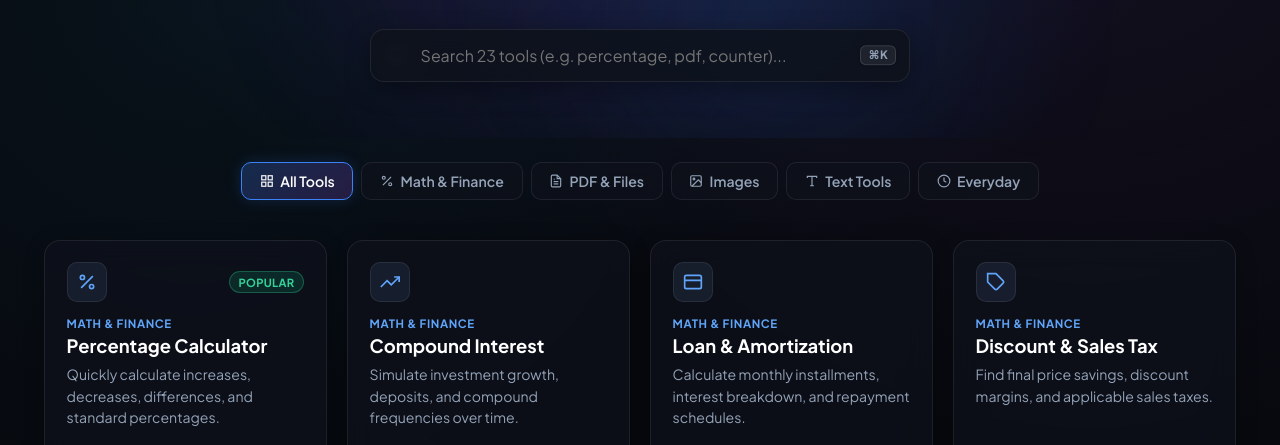
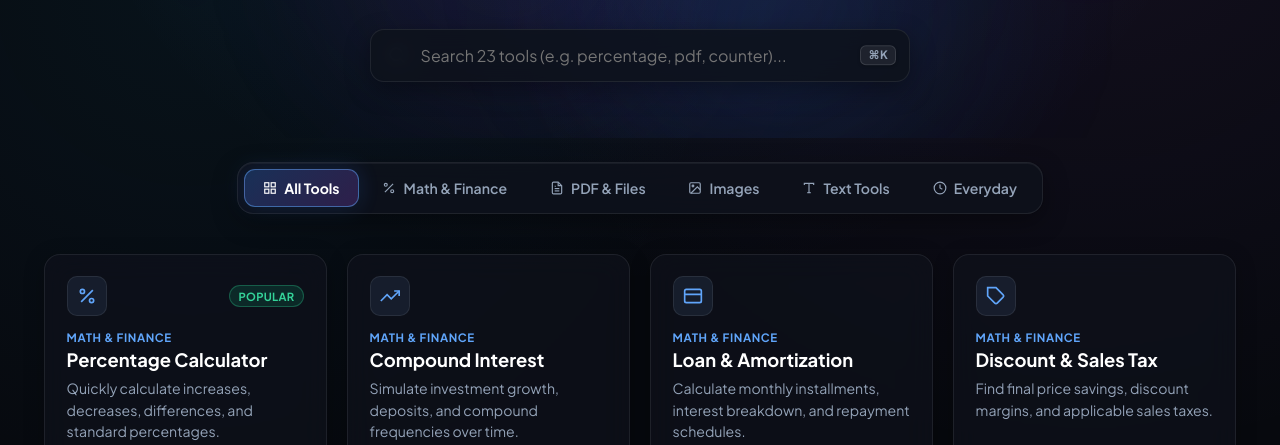
Before and after one commit to hajjami4270/vantorkit, a plain HTML site: page index.html in a window 1280 px wide. Shown: the part 330-775 px from the top of the page. Drawn offline with Linux system fonts and the light colour scheme.

Commit message:
Implement animated sliding pill indicator for category tabs

```diff
--- a/index.html
+++ b/index.html
@@ -557,44 +557,91 @@
       padding: 1.5rem 1.5rem 4rem;
     }
 
-    /* Category Filter Bar */
-    .categories-bar {
+    /* Category Filter Bar (Sliding Pill Indicator Design) */
+    .categories-wrapper {
       display: flex;
-      flex-wrap: wrap;
-      gap: 0.5rem;
       justify-content: center;
       margin-bottom: 2.5rem;
+      width: 100%;
+    }
+
+    .categories-bar {
+      position: relative;
+      display: inline-flex;
+      flex-wrap: wrap;
+      align-items: center;
+      justify-content: center;
+      gap: 4px;
+      padding: 6px;
+      background: rgba(14, 18, 28, 0.8);
+      border: 1px solid var(--card-border);
+      border-radius: 16px;
+      backdrop-filter: blur(16px);
+      -webkit-backdrop-filter: blur(16px);
+      box-shadow: 0 8px 24px rgba(0, 0, 0, 0.35), inset 0 1px 0 rgba(255, 255, 255, 0.05);
+      max-width: 100%;
+    }
+
+    /* Floating Sliding Pill Indicator */
+    .category-pill-indicator {
+      position: absolute;
+      top: 0;
+      left: 0;
+      border-radius: 11px;
+      background: linear-gradient(135deg, rgba(59, 130, 246, 0.28) 0%, rgba(168, 85, 247, 0.22) 100%);
+      border: 1px solid rgba(96, 165, 250, 0.5);
+      box-shadow: 0 0 20px var(--accent-glow), 0 2px 10px rgba(0, 0, 0, 0.3);
+      pointer-events: none;
+      z-index: 1;
+      opacity: 0;
+      transform: translate3d(0, 0, 0);
+      transition: transform 0.32s cubic-bezier(0.16, 1, 0.3, 1),
+                  width 0.32s cubic-bezier(0.16, 1, 0.3, 1),
+                  height 0.32s cubic-bezier(0.16, 1, 0.3, 1),
+                  opacity 0.2s ease;
+      will-change: transform, width, height;
     }
 
     .category-btn {
-      padding: 0.55rem 1.1rem;
-      background: rgba(15, 18, 28, 0.7);
-      backdrop-filter: blur(8px);
-      -webkit-backdrop-filter: blur(8px);
-      border: 1px solid var(--card-border);
+      position: relative;
+      z-index: 2;
+      padding: 0.55rem 1.15rem;
+      background: transparent;
+      border: 1px solid transparent;
       color: var(--text-muted);
-      border-radius: 10px;
+      border-radius: 11px;
       cursor: pointer;
       font-size: 0.88rem;
       font-weight: 600;
-      transition: all 0.2s cubic-bezier(0.16, 1, 0.3, 1);
       display: inline-flex;
       align-items: center;
-      gap: 0.4rem;
+      gap: 0.45rem;
+      white-space: nowrap;
+      transition: color 0.2s ease, opacity 0.2s ease;
+      user-select: none;
     }
 
     .category-btn:hover {
       color: #fff;
-      border-color: rgba(96, 165, 250, 0.4);
-      background: var(--card-hover);
-      transform: translateY(-2px);
     }
 
     .category-btn.active {
       color: #fff;
-      border-color: var(--accent);
-      background: linear-gradient(135deg, rgba(59, 130, 246, 0.25) 0%, rgba(168, 85, 247, 0.2) 100%);
-      box-shadow: 0 0 15px var(--accent-glow);
+      font-weight: 700;
+    }
+
+    .category-btn svg {
+      transition: transform 0.2s ease;
+    }
+
+    .category-btn:hover svg {
+      transform: scale(1.1);
+    }
+
+    @media (prefers-reduced-motion: reduce) {
+      .category-pill-indicator {
+        transition: none !important;
+      }
     }
 
     /* Tools Grid */
@@ -956,8 +1003,11 @@
   </header>
 
   <main>
-    <!-- Categories Filter Pills -->
-    <div class="categories-bar" id="categoriesBar">
+    <!-- Categories Filter Pills (Sliding Indicator) -->
+    <div class="categories-wrapper">
+      <div class="categories-bar" id="categoriesBar" role="tablist">
+        <!-- Floating Sliding Pill Indicator -->
+        <div class="category-pill-indicator" id="categoryPillIndicator" aria-hidden="true"></div>
       <button type="button" class="category-btn active" data-cat="all">
         <svg width="14" height="14" viewBox="0 0 24 24" fill="none" stroke="currentColor" stroke-width="2"><rect x="3" y="3" width="7" height="7"></rect><rect x="14" y="3" width="7" height="7"></rect><rect x="14" y="14" width="7" height="7"></rect><rect x="3" y="14" width="7" height="7"></rect></svg>
         <span data-i18n="cat_all">All Tools</span>
@@ -982,6 +1032,7 @@
         <svg width="14" height="14" viewBox="0 0 24 24" fill="none" stroke="currentColor" stroke-width="2"><circle cx="12" cy="12" r="10"></circle><polyline points="12 6 12 12 16 14"></polyline></svg>
         <span data-i18n="cat_everyday">Everyday</span>
       </button>
+      </div>
     </div>
 
     <!-- Dynamic Tools Grid -->
@@ -1963,6 +2014,8 @@
       const searchClear = document.getElementById('searchClear');
       const searchKbd = document.getElementById('searchKbd');
       const categoryBtns = document.querySelectorAll('.category-btn');
+      const categoriesBar = document.getElementById('categoriesBar');
+      const categoryPillIndicator = document.getElementById('categoryPillIndicator');
       const cards = document.querySelectorAll('.tool-card');
       const noResultsBox = document.getElementById('noResultsBox');
       const btnResetSearch = document.getElementById('btnResetSearch');
@@ -2034,6 +2087,11 @@
 
         // Re-filter search results with updated language content
         filterTools();
+
+        // Update category indicator position for localized button widths
+        setTimeout(() => {
+          updateCategoryIndicator(null, false);
+        }, 0);
       }
 
       // Toggle Language Menu
@@ -2127,20 +2185,68 @@
         searchInput.focus();
       });
 
+      // Sliding Pill Indicator Positioner
+      function updateCategoryIndicator(targetBtn, animate = true) {
+        if (!categoryPillIndicator || !categoriesBar) return;
+        const activeBtn = targetBtn || categoriesBar.querySelector('.category-btn.active');
+        if (!activeBtn) {
+          categoryPillIndicator.style.opacity = '0';
+          return;
+        }
+
+        const left = activeBtn.offsetLeft;
+        const top = activeBtn.offsetTop;
+        const width = activeBtn.offsetWidth;
+        const height = activeBtn.offsetHeight;
+
+        if (!animate) {
+          categoryPillIndicator.style.transition = 'none';
+        } else {
+          categoryPillIndicator.style.transition = 'transform 0.32s cubic-bezier(0.16, 1, 0.3, 1), width 0.32s cubic-bezier(0.16, 1, 0.3, 1), height 0.32s cubic-bezier(0.16, 1, 0.3, 1), opacity 0.2s ease';
+        }
+
+        categoryPillIndicator.style.transform = `translate3d(${left}px, ${top}px, 0)`;
+        categoryPillIndicator.style.width = `${width}px`;
+        categoryPillIndicator.style.height = `${height}px`;
+        categoryPillIndicator.style.opacity = '1';
+
+        if (!animate) {
+          categoryPillIndicator.offsetHeight; // force reflow
+          categoryPillIndicator.style.transition = '';
+        }
+      }
+
       btnResetSearch.addEventListener('click', () => {
         searchInput.value = '';
-        categoryBtns.forEach(b => b.classList.remove('active'));
-        document.querySelector('.category-btn[data-cat="all"]').classList.add('active');
+        categoryBtns.forEach(b => {
+          b.classList.remove('active');
+          b.setAttribute('aria-selected', 'false');
+        });
+        const allBtn = document.querySelector('.category-btn[data-cat="all"]');
+        if (allBtn) {
+          allBtn.classList.add('active');
+          allBtn.setAttribute('aria-selected', 'true');
+          updateCategoryIndicator(allBtn, true);
+        }
         filterTools();
         searchInput.focus();
       });
 
       categoryBtns.forEach(btn => {
         btn.addEventListener('click', () => {
-          categoryBtns.forEach(b => b.classList.remove('active'));
+          categoryBtns.forEach(b => {
+            b.classList.remove('active');
+            b.setAttribute('aria-selected', 'false');
+          });
           btn.classList.add('active');
+          btn.setAttribute('aria-selected', 'true');
+          updateCategoryIndicator(btn, true);
           filterTools();
         });
+      });
+
+      window.addEventListener('resize', () => {
+        updateCategoryIndicator(null, false);
       });
 
       // Keyboard Shortcuts (Cmd+K / Ctrl+K and '/' to open & focus search)
@@ -2163,6 +2269,9 @@
       // --- Initialization ---
       const savedLang = localStorage.getItem('vantorkit_lang') || 'en';
       setLanguage(savedLang);
+      requestAnimationFrame(() => {
+        updateCategoryIndicator(null, false);
+      });
     })();
   </script>
 </body>
```
